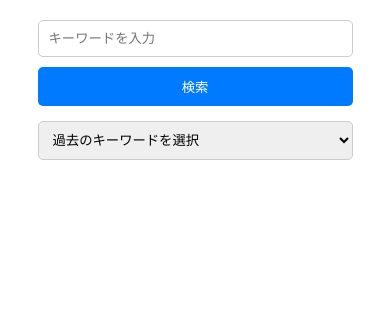
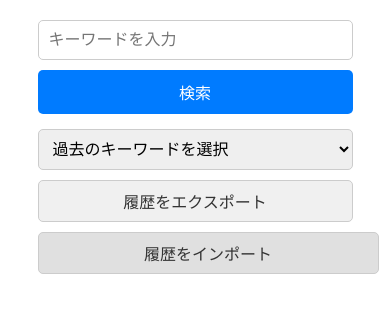
Before and after one commit to ytumagar/regzasearch, a plain HTML site: page index.html in a window 390 px wide. Drawn offline with Linux system fonts and the light colour scheme.

Commit message:
Update index.html

```diff
--- a/index.html
+++ b/index.html
@@ -29,15 +29,35 @@
             padding: 10px;
             border: 1px solid #ccc;
             border-radius: 5px;
+            font-size: 1rem;
         }
 
-        .search-form button[type="submit"] {
+        .button {
+            flex-grow: 1; /* ボタンの幅を揃える */
             padding: 10px 15px;
+            border: 1px solid #ccc;
+            border-radius: 5px;
+            cursor: pointer;
+            background-color: #f0f0f0;
+            color: #333;
+            font-size: 1rem;
+            text-align: center;
+            text-decoration: none;
+            min-width: 80px; /* 最小幅を設定 */
+        }
+
+        .button.primary {
             background-color: #007bff;
             color: white;
             border: none;
-            border-radius: 5px;
-            cursor: pointer;
+        }
+
+        .history-section {
+            display: flex;
+            flex-direction: column;
+            gap: 10px;
+            margin-bottom: 15px;
+            width: 100%;
         }
 
         .history-select {
@@ -45,7 +65,34 @@
             padding: 10px;
             border: 1px solid #ccc;
             border-radius: 5px;
-            margin-bottom: 15px;
+            font-size: 1rem;
+        }
+
+        .history-controls {
+            display: flex;
+            gap: 10px;
+        }
+
+        .history-controls button,
+        .history-controls label {
+            flex-grow: 1;
+            padding: 8px 12px;
+            border: 1px solid #ccc;
+            border-radius: 5px;
+            cursor: pointer;
+            background-color: #f0f0f0;
+            color: #333;
+            text-align: center;
+            font-size: 1rem;
+            min-width: 80px;
+        }
+
+        .history-controls label {
+            background-color: #e0e0e0;
+        }
+
+        .history-controls input[type="file"] {
+            display: none; /* ファイル選択ボタンを隠す */
         }
 
         /* レスポンシブデザイン */
@@ -57,6 +104,15 @@
             .search-form button[type="submit"] {
                 width: 100%;
             }
+
+            .history-controls {
+                flex-direction: column;
+            }
+
+            .history-controls button,
+            .history-controls label {
+                width: 100%;
+            }
         }
     </style>
 </head>
@@ -64,12 +120,19 @@
     <div class="container">
         <form class="search-form" id="searchForm" action="http://192.168.4.101/search/searchresult/searchresult.html" method="get">
             <input type="text" id="keywordInput" name="keyword" placeholder="キーワードを入力">
-            <button type="submit">検索</button>
+            <button type="submit" class="button primary">検索</button>
         </form>
 
-        <select class="history-select" id="keywordHistory">
-            <option value="" disabled selected>過去のキーワードを選択</option>
-        </select>
+        <div class="history-section">
+            <select class="history-select" id="keywordHistory">
+                <option value="" disabled selected>過去のキーワードを選択</option>
+            </select>
+            <div class="history-controls">
+                <button type="button" id="exportHistory" class="button">履歴をエクスポート</button>
+                <label for="importFile" class="button">履歴をインポート</label>
+                <input type="file" id="importFile" accept="text/plain">
+            </div>
+        </div>
     </div>
 
     <script>
@@ -77,6 +140,8 @@
             const keywordInput = document.getElementById('keywordInput');
             const searchForm = document.getElementById('searchForm');
             const keywordHistorySelect = document.getElementById('keywordHistory');
+            const exportButton = document.getElementById('exportHistory');
+            const importFile = document.getElementById('importFile');
             const maxHistorySize = 50;
             let keywordHistory = loadKeywordHistory();
 
@@ -94,8 +159,7 @@
             // キーワード履歴をリストに表示する（最新のものを上に）
             function updateKeywordHistoryList() {
                 keywordHistorySelect.innerHTML = '<option value="" disabled selected>過去のキーワードを選択</option>';
-                // 最新のものを先頭にするためにreverseしてからoptionを追加
-                [...keywordHistory].reverse().forEach(keyword => {
+                keywordHistory.forEach(keyword => {
                     const option = document.createElement('option');
                     option.value = keyword;
                     option.textContent = keyword;
@@ -116,6 +180,8 @@
                     if (keywordHistory.length > maxHistorySize) {
                         keywordHistory.shift(); // 古いキーワードを削除
                     }
+                    // 表示順を最新が先頭になるように並べ替え
+                    keywordHistory.reverse();
                     saveKeywordHistory();
                     updateKeywordHistoryList();
 
@@ -131,7 +197,49 @@
                 keywordInput.value = this.value;
             });
 
-            // 初回読み込み時に履歴を表示
+            // 履歴のエクスポート機能
+            exportButton.addEventListener('click', function() {
+                const historyText = keywordHistory.join('\n');
+                const blob = new Blob([historyText], { type: 'text/plain' });
+                const url = URL.createObjectURL(blob);
+                const a = document.createElement('a');
+                a.href = url;
+                a.download = 'keyword_history.txt';
+                document.body.appendChild(a);
+                a.click();
+                document.body.removeChild(a);
+                URL.revokeObjectURL(url);
+            });
+
+            // 履歴のインポート機能
+            importFile.addEventListener('change', function(event) {
+                const file = event.target.files[0];
+                if (file) {
+                    const reader = new FileReader();
+                    reader.onload = function(e) {
+                        const importedKeywords = e.target.result.split('\n').map(keyword => keyword.trim()).filter(keyword => keyword !== '');
+                        // インポートしたキーワードを既存の履歴にマージ（重複排除、最大50件）
+                        importedKeywords.reverse().forEach(keyword => {
+                            if (!keywordHistory.includes(keyword)) {
+                                keywordHistory.push(keyword);
+                                if (keywordHistory.length > maxHistorySize) {
+                                    keywordHistory.shift();
+                                }
+                            }
+                        });
+                        // 最新のものを先頭にする
+                        keywordHistory.reverse();
+                        saveKeywordHistory();
+                        updateKeywordHistoryList();
+                    };
+                    reader.readAsText(file);
+                    // ファイル選択をリセット
+                    importFile.value = '';
+                }
+            });
+
+            // 初回読み込み時に履歴を表示（最新が先頭）
+            keywordHistory.reverse();
             updateKeywordHistoryList();
         });
     </script>
```
